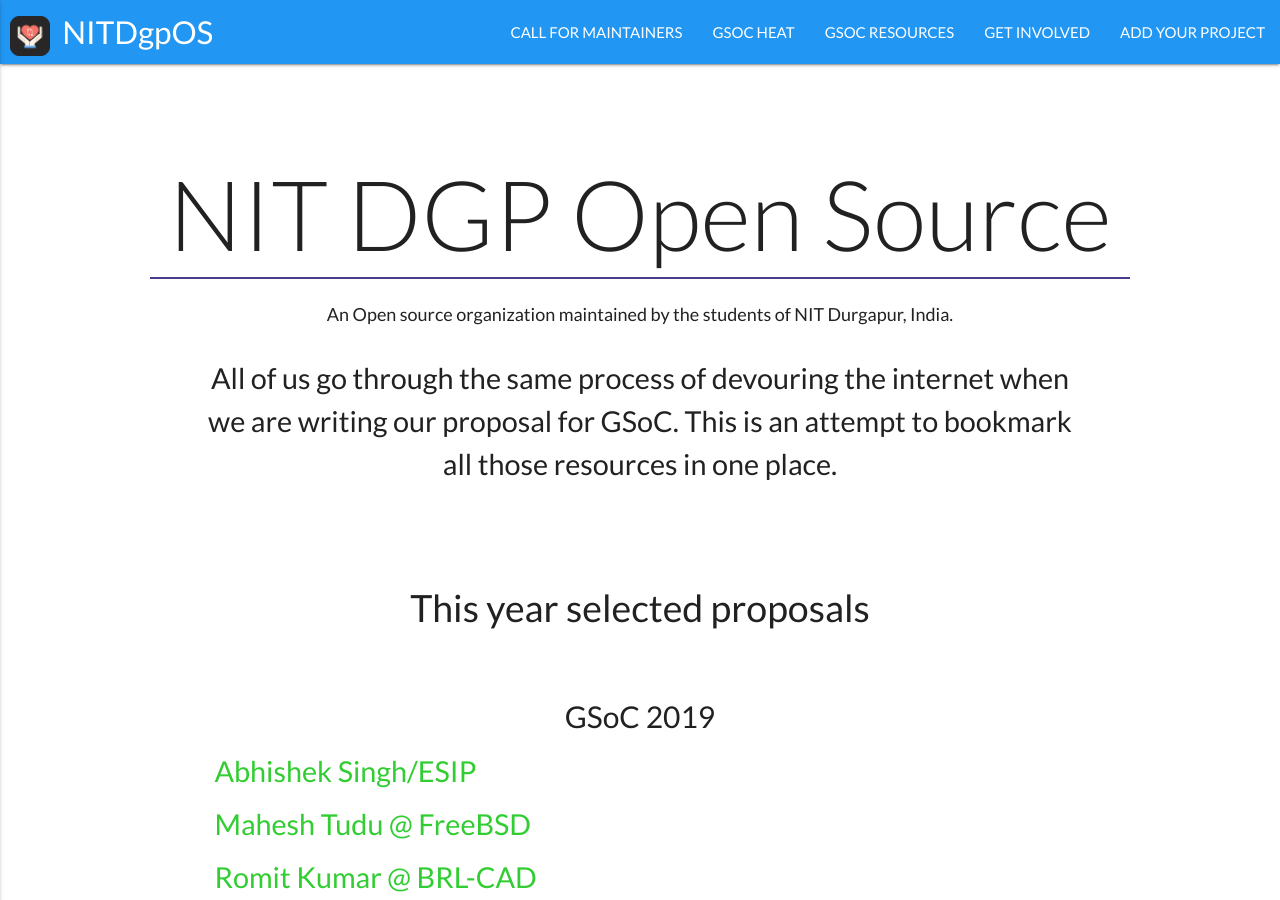
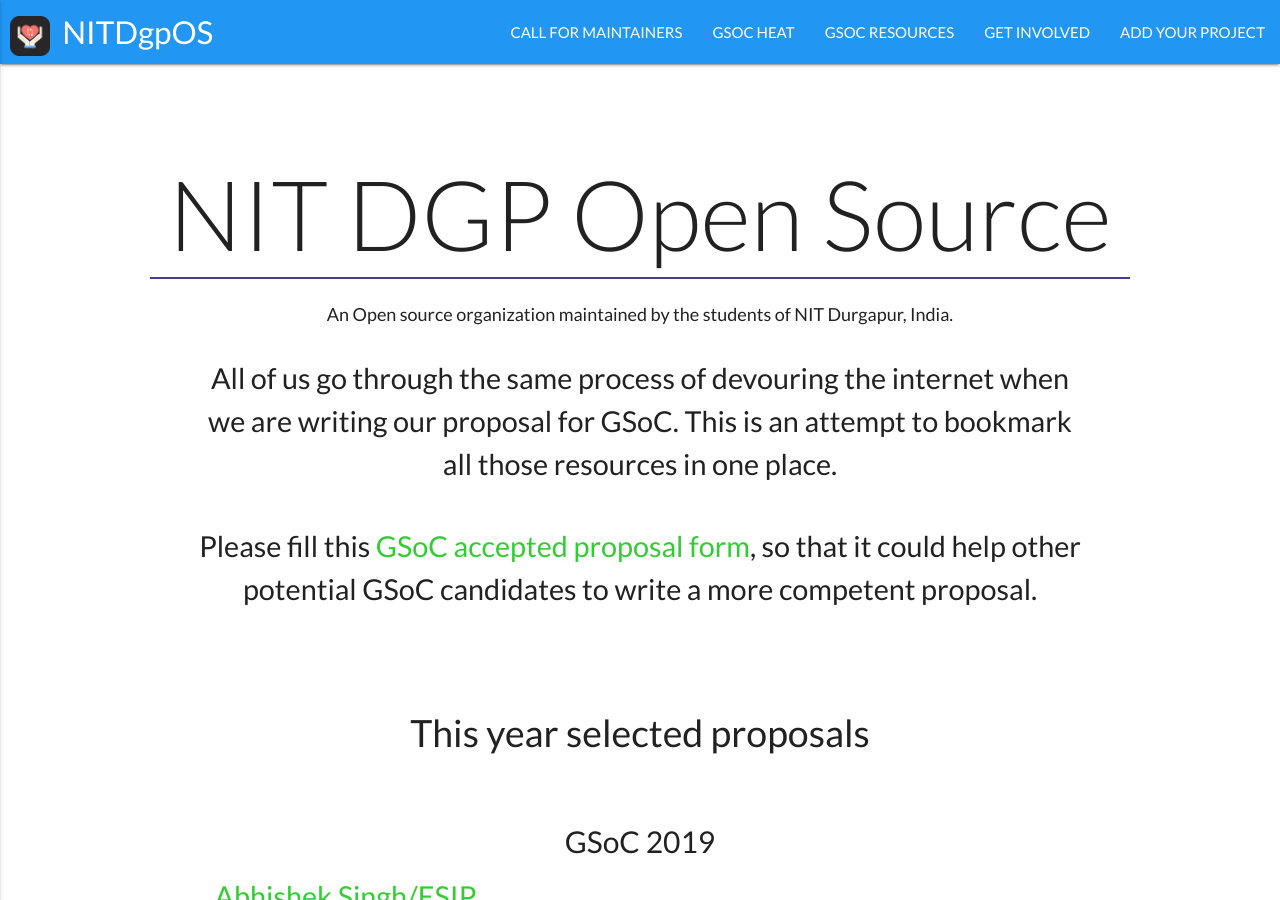
Before and after one commit to NITDgpOS/nitdgpos.github.io, a Jekyll site: the page built from GSoC_resources.md, in a window 1280 px wide and 900 px high. Built offline with Jekyll 4.4.1, drawn with Linux system fonts in a browser that asks for light colours; nearby versions of some CDN libraries.

Commit message:
Added GSoC proposal form

```diff
--- a/GSoC_resources.md
+++ b/GSoC_resources.md
@@ -5,6 +5,8 @@
 ---
 
 All of us go through the same process of devouring the internet when we are writing our proposal for GSoC. This is an attempt to bookmark all those resources in one place.
+
+Please fill this [GSoC accepted proposal form](https://forms.gle/xaoXmpEdeAJ9c9Fn9), so that it could help other potential GSoC candidates to write a more competent proposal.
 
 ## This year selected proposals
 ### GSoC 2019
```
